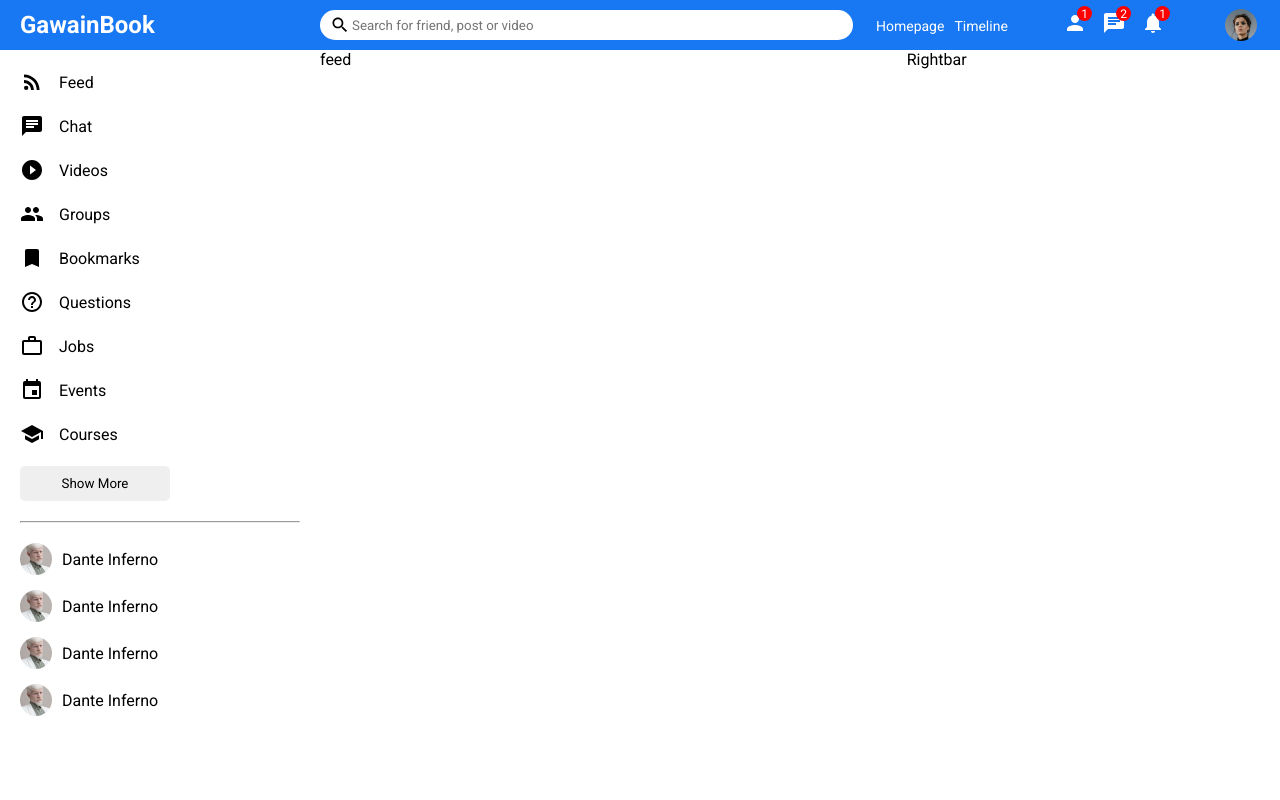
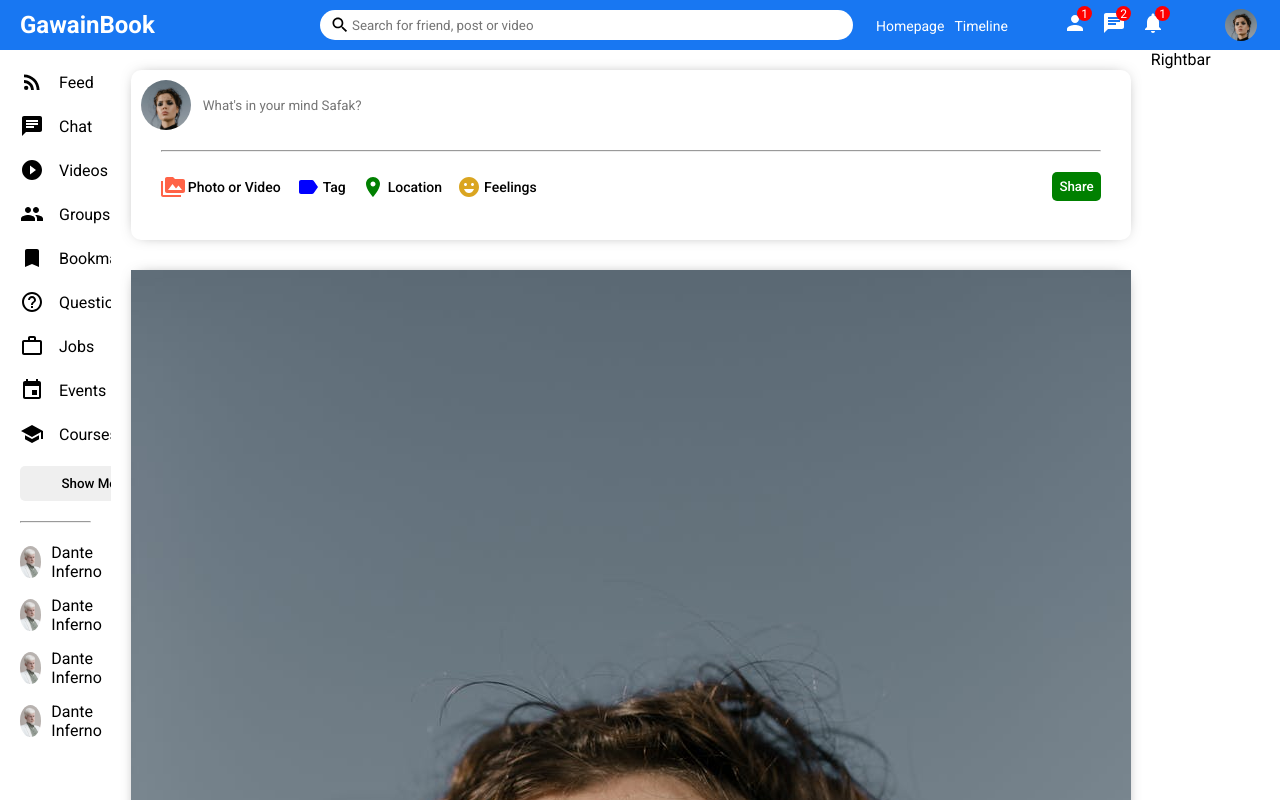
Before and after one commit to rafeyshah/GawainBook-SocialMediaApp, a React (Create React App) app in the folder react-frontend/: page / in a window 1280 px wide. Shown: the top 800 px of the page. Built offline with nearby package versions, Linux system fonts and the light colour scheme.

Commit message:
Main__React__FeedSharePostComponents__Part1

```diff
--- a/react-frontend/public/index.html
+++ b/react-frontend/public/index.html
@@ -9,7 +9,7 @@
   <link rel="manifest" href="%PUBLIC_URL%/manifest.json" />
   <link rel="preconnect" href="https://fonts.googleapis.com">
   <link rel="preconnect" href="https://fonts.gstatic.com" crossorigin>
-  <link href="https://fonts.googleapis.com/css2?family=Roboto:ital,wght@0,100;0,300;0,400;0,700;0,900;1,500&display=swap" rel="stylesheet">
+  <link href="https://fonts.googleapis.com/css2?family=Roboto:ital,wght@0,100;0,300;0,400;0,500;0,700;0,900;1,500&display=swap" rel="stylesheet">
   <title>Social App</title>
   <link rel="stylesheet" href="style.css">
 </head>
--- a/react-frontend/src/components/feed/Feed.jsx
+++ b/react-frontend/src/components/feed/Feed.jsx
@@ -1,9 +1,14 @@
+import Post from "../post/Post";
+import Share from "../share/Share";
 import "./feed.css";
 
 function Feed() {
     return (
         <div className="feed">
-            feed
+            <div className="feedWrapper">
+                <Share />
+                <Post />
+            </div>
         </div>
     );
 }
--- a/react-frontend/src/components/feed/feed.css
+++ b/react-frontend/src/components/feed/feed.css
@@ -1,3 +1,7 @@
 .feed{
     flex: 5.5;
 }
+
+.feedWrapper{
+    padding: 20px;
+}
--- /dev/null
+++ b/react-frontend/src/components/post/Post.jsx
@@ -0,0 +1,26 @@
+import "./post.css";
+import {MoreVert} from "@material-ui/icons"
+
+
+function Post() {
+    return (
+        <div className="post">
+            <div className="postWrapper">
+                <div className="postTop">
+                    <div className="postTopLeft">
+                        <img className="postProfileImg" src="/assets/person/1.jpeg" alt="" />
+                        <span className="postUsername">Dante Inferno</span>
+                        <span className="postDate">5 mins ago</span>
+                    </div>
+                    <div className="postTopRight">
+                        <MoreVert />
+                    </div>
+                </div>
+                <div className="postCenter"></div>
+                <div className="postBottom"></div>
+            </div>
+        </div>
+    );
+}
+
+export default Post;
--- /dev/null
+++ b/react-frontend/src/components/post/post.css
@@ -0,0 +1,11 @@
+.post{
+    width: 100%;
+    border-radius: 10px;
+    -webkit-box-shadow: 0px 0px 16px -8px rgba(0,0,0,0.68);
+    box-shadow: 0px 0px 16px -8px rgba(0,0,0,0.68);
+    margin: 30px 0;
+}
+
+.postWrapper{
+
+}
--- /dev/null
+++ b/react-frontend/src/components/share/Share.jsx
@@ -0,0 +1,38 @@
+import "./share.css"
+import { PermMedia, Label, Room, EmojiEmotions } from "@material-ui/icons"
+
+function Share() {
+    return (
+        <div className="share">
+            <div className="shareWrapper">
+                <div className="shareTop">
+                    <img className="shareProfileImg" src="/assets/person/1.jpeg" alt="" />
+                    <input placeholder="What's in your mind Safak?" className="shareInput" />
+                </div>
+                <hr className="shareHr" />
+                <div className="shareBottom">
+                    <div className="shareOptions">
+                        <div className="shareOption">
+                           <PermMedia htmlColor="tomato" className="shareIcon"/>
+                           <span className="shareOptionText">Photo or Video</span>
+                        </div>
+                        <div className="shareOption">
+                           <Label htmlColor="blue" className="shareIcon"/>
+                           <span className="shareOptionText">Tag</span>
+                        </div>
+                        <div className="shareOption">
+                           <Room htmlColor="green" className="shareIcon"/>
+                           <span className="shareOptionText">Location</span>
+                        </div>
+                        <div className="shareOption">
+                           <EmojiEmotions htmlColor="goldenrod" className="shareIcon"/>
+                           <span className="shareOptionText">Feelings</span>
+                        </div>
+                    </div>
+                    <button className="shareButton">Share</button>
+                </div>
+            </div>
+        </div>);
+}
+
+export default Share;
--- /dev/null
+++ b/react-frontend/src/components/share/share.css
@@ -0,0 +1,76 @@
+.share{
+    width: 100%;
+    height: 170px;
+    border-radius: 10px;
+    -webkit-box-shadow: 0px 0px 16px -8px rgba(0,0,0,0.68);
+    box-shadow: 0px 0px 16px -8px rgba(0,0,0,0.68);
+}
+
+.shareWrapper{
+    padding: 10px;
+}
+
+.shareTop{
+    display: flex;
+    align-items: center;
+}
+
+.shareProfileImg{
+    width: 50px;
+    height: 50px;
+    border-radius: 50%;
+    object-fit: cover;
+    margin-right: 10px;
+}
+
+.shareInput{
+    border: none;
+    width: 80%;
+}
+
+.shareInput:focus{
+    outline: none;
+}
+
+.shareHr{
+    margin: 20px;
+}
+
+.shareBottom{
+    display: flex;
+    align-items: center;
+    justify-content: space-between;
+}
+
+.shareOptions{
+    display: flex;
+    margin-left: 20px;
+}
+
+.shareOption{
+    display: flex;
+    align-items: center;
+    margin-right: 15px;
+    cursor: pointer;
+}
+
+.shareIcon{
+    font-size: 18px;
+    margin-right: 3px;
+}
+
+.shareOptionText{
+    font-size: 14px;
+    font-weight: 500;
+}
+
+.shareButton{
+    border: none;
+    padding: 7px;
+    background-color: green;
+    border-radius: 5px;
+    font-weight: 500;
+    margin-right: 20px;
+    cursor: pointer;
+    color: white;
+}
```
